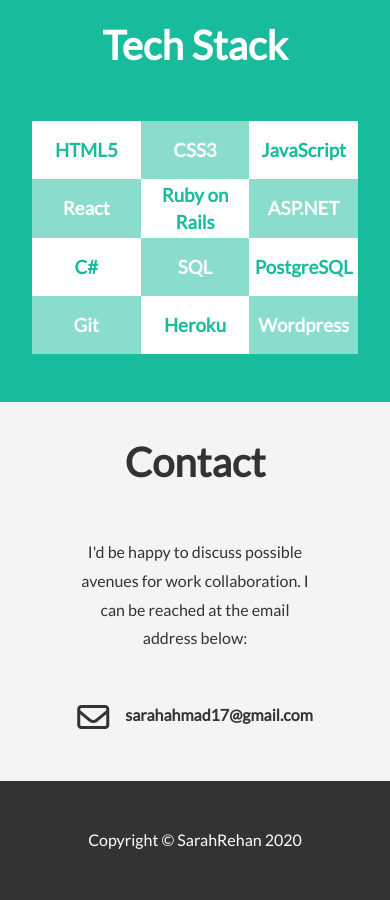
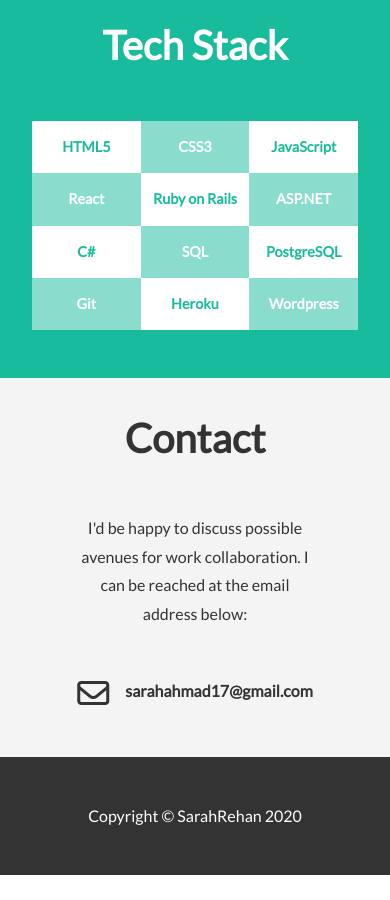
Before and after one commit to srehan17/profile-website, a plain HTML site: page index.html in a window 390 px wide. Shown: the part 2620-3520 px from the top of the page. After the commit the page ends 3495 px from the top, so only its background shows below. Drawn offline with Linux system fonts and the light colour scheme.

Commit message:
adjusted font sizes

```diff
--- a/css/style.css
+++ b/css/style.css
@@ -393,8 +393,8 @@
     padding: 0 3rem;
   }
 
-  #tech-stack .container .technologies {
-    font-size: 1rem;
+  #tech-stack .container .technologies h3 {
+    font-size: 0.9rem;
   }
 
   #contact .container p {
```
